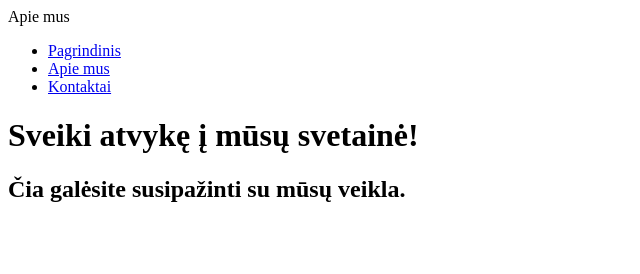
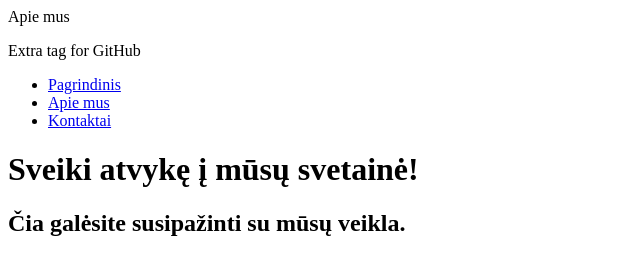
Before and after one commit to pKests/Bandymas2, a plain HTML site: page Apiemus.html in a window 1280 px wide. Shown: the whole page, without its empty margins (0-640 px from the left). Drawn offline with Linux system fonts and the light colour scheme.

Commit message:
pridejau github taga

```diff
--- a/Apiemus.html
+++ b/Apiemus.html
@@ -8,6 +8,7 @@
 </head>
 <body>
     Apie mus
+    <p>Extra tag for GitHub</p>
     <ul>
         <li><a href="index.html">Pagrindinis</a></li>
         <li><a href="Apiemus.html">Apie mus</li>
```
